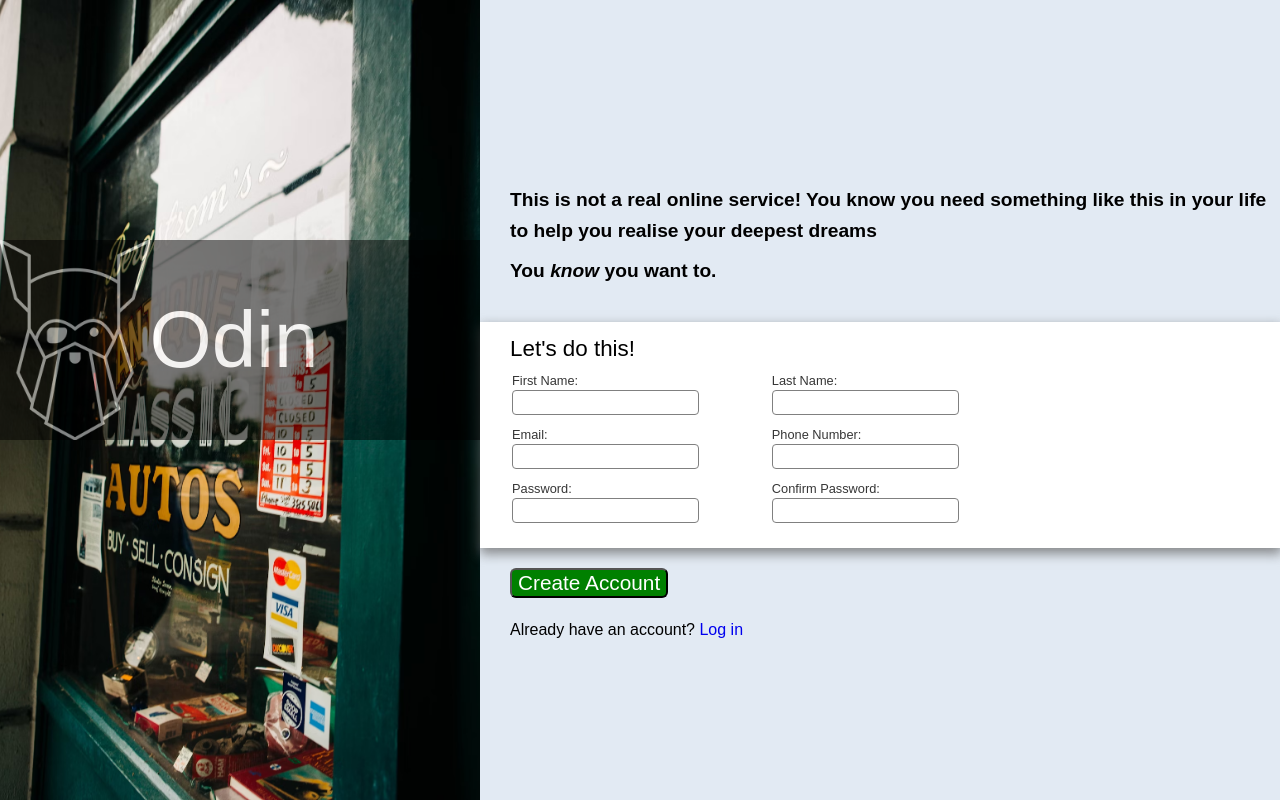
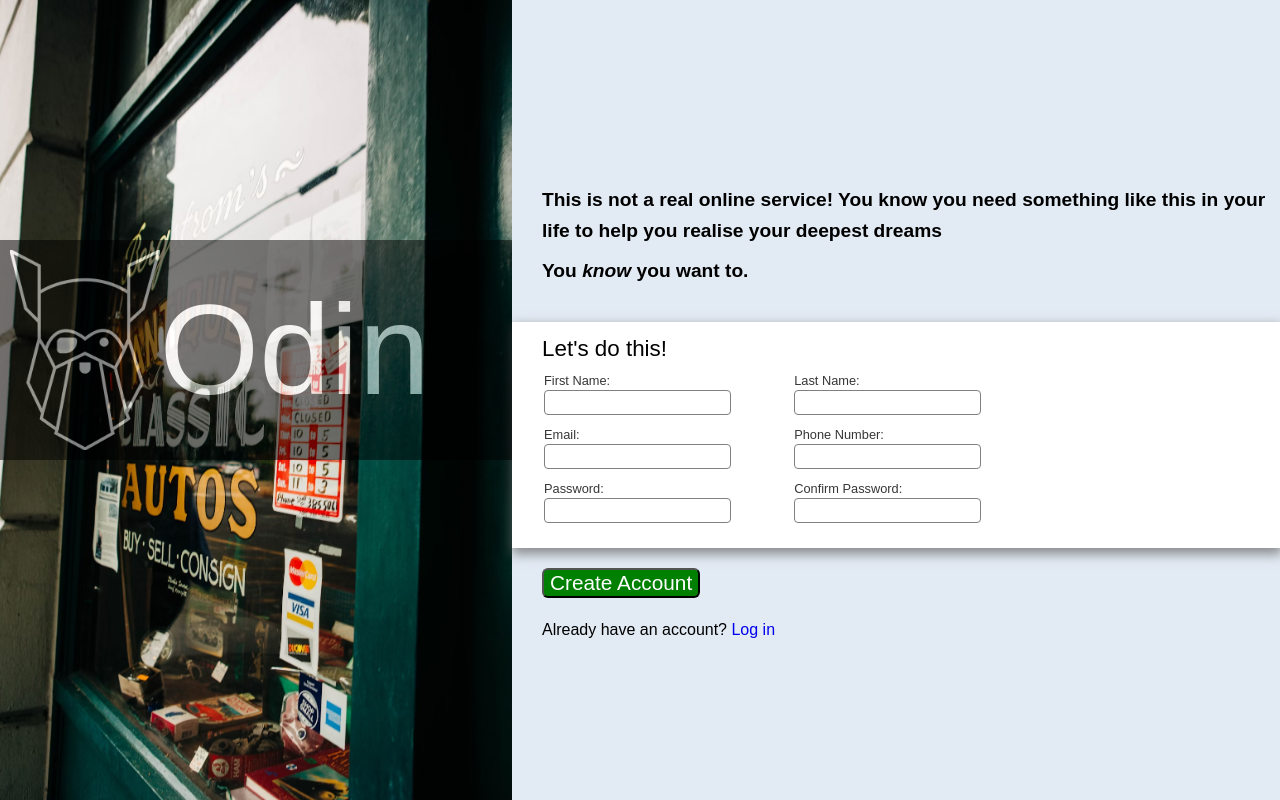
Before and after one commit to adamhaouam/signUpForm, a website: page index.html in a window 1280 px wide. Drawn offline with Linux system fonts and the light colour scheme; a web font is replaced by a local one.

Commit message:
ADJUST banner formatting

```diff
--- a/style.css
+++ b/style.css
@@ -30,7 +30,7 @@ img {
 /*------------------left side ---------*/
 main {
     display: flex;
-    flex: 1;
+    flex: 0;
     align-items: stretch;
     width: 100vw;
     height: 100vh;
@@ -42,6 +42,7 @@ main {
     flex: 3;
     display: flex;
     flex-direction: column;
+    min-width: max(40%, 350px);
 
 }
 
@@ -52,12 +53,13 @@ main {
     opacity: 50%;
     display: flex;
     align-items: center;
+    padding: 10px;
 }
 
 .bannerTitle {
     color: white;
     opacity: 100%;
-    font-size: 5rem;
+    font-size: 10cqw;
 }
 
 .odinLogo {
```
